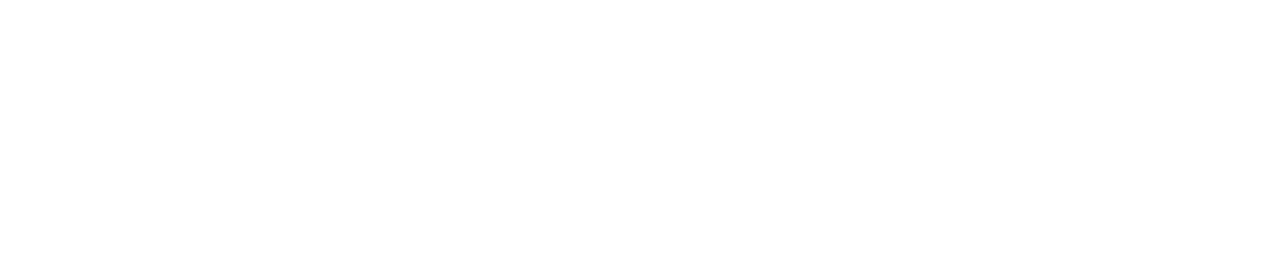
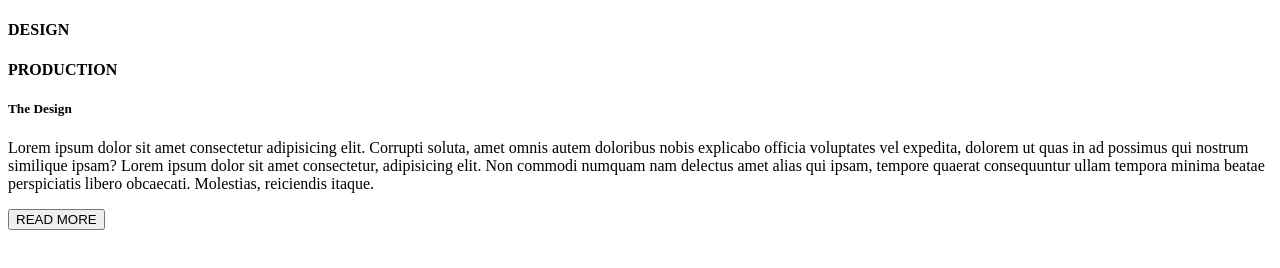
Before and after one commit to chaeahpark/web_business, a plain HTML site: page index.html in a window 1280 px wide. Drawn offline with Linux system fonts and the light colour scheme.

Commit message:
DONE-html for section4

```diff
--- a/index.html
+++ b/index.html
@@ -10,7 +10,26 @@
 </head>
 
 <body>
+  <section class="s4__container">
+    <div class="s4__title__box">
+      <h4 id="title-design">DESIGN</h4>
+      <h4 id="title-production">PRODUCTION</h4>
+    </div>
+    <div class="s4__content__box">
+      <h5>The Design</h5>
+      <p>Lorem ipsum dolor sit amet consectetur adipisicing elit. Corrupti soluta, amet omnis autem doloribus nobis
+        explicabo officia voluptates vel expedita, dolorem ut quas in ad possimus qui nostrum similique ipsam?
 
+        Lorem ipsum dolor sit amet consectetur, adipisicing elit. Non commodi numquam nam delectus amet alias qui ipsam,
+        tempore quaerat consequuntur ullam tempora minima beatae perspiciatis libero obcaecati. Molestias, reiciendis
+        itaque.
+      </p>
+      <div class="s4__btn__box">
+        <button id="s4__btn">READ MORE</button>
+      </div>
+    </div>
+
+  </section>
 </body>
 
 
```
